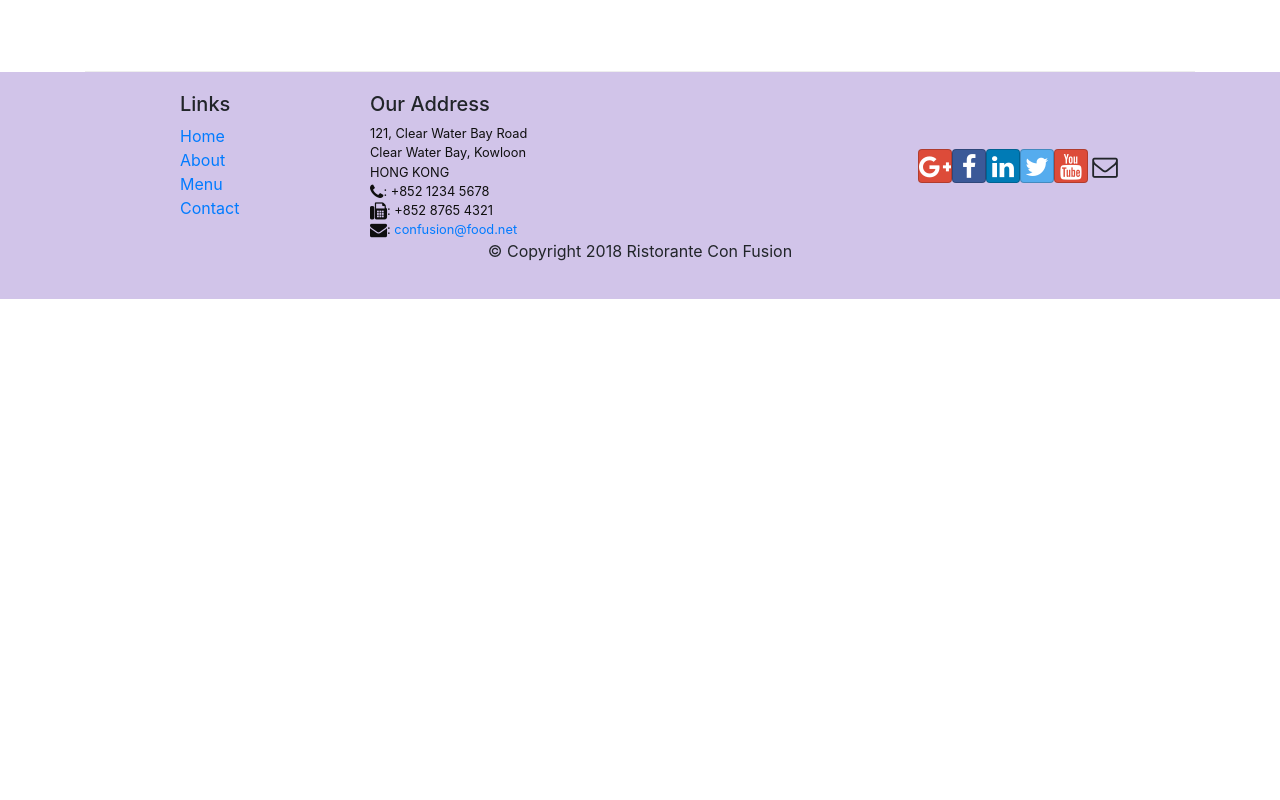
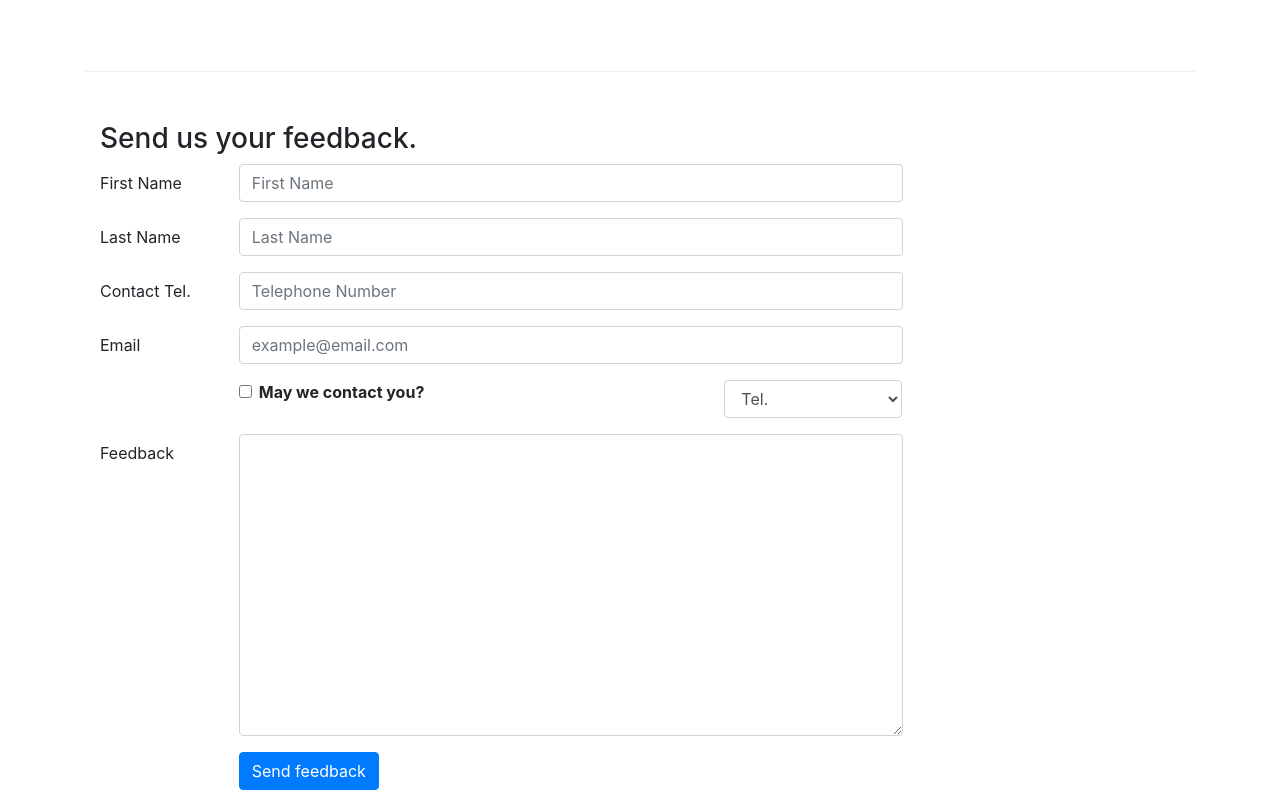
Before and after one commit to NikhilLakhani/restaurant-website1, a React (Create React App) app: page /contactus in a window 1280 px wide. Shown: the part 800-1600 px from the top of the page. Before the commit the page ends 1099 px from the top, so only its background shows below. Built offline with nearby package versions, Linux system fonts and the light colour scheme.

Commit message:
controlled forms 1

```diff
--- a/src/components/AboutComponent.js
+++ b/src/components/AboutComponent.js
@@ -5,14 +5,21 @@
 function RenderLeader({ leader }) {
 
     return (
-        <Media className='m-2 row'>
-            <Media className='col-12 col-md-2' left object src={leader.image} alt={leader.name} width='10%' />
-            <Media body className='col-12 col-md-10'>
-                <h3>{leader.name}</h3>
-                <p>{leader.designation}</p>
-                <p>{leader.description}</p>
+        <div className='m-5'>
+            <Media>
+                <div className='col-12 col-md-2'>
+                    <Media object src={leader.image} alt={leader.name} width='100%' />
+                    <Media className='d-md-none' style={{textAlign:"center"}} heading>{leader.name}</Media>
+                </div>
+                <div className='d-none d-md-block col col-md'>
+                    <Media body>
+                        <h3>{leader.name}</h3>
+                        <p>{leader.designation}</p>
+                        <p>{leader.description}</p>
+                    </Media>
+                </div>
             </Media>
-        </Media>
+        </div>
     );
 }
 
@@ -20,7 +27,7 @@
 
     const cleaders = props.leaders.map((leader) => {
         return (
-            <div>
+            <div className='col-12' key={leader.id}>
                 <RenderLeader leader={leader} />
             </div>
         )
@@ -79,13 +86,13 @@
                 </div>
             </div>
 
-            <div className='row row-content'>
-                <div className='col-12'>
+            <div className='row'>
+                <div className='col-12 mt-5'>
                     <h3>Corporate Leadership</h3>
                 </div>
-                <div className='col-12'>
-                    {cleaders}
-                </div>
+            </div>
+            <div className='row'>
+                {cleaders}
             </div>
         </div>
     );
--- a/src/components/ContactComponent.js
+++ b/src/components/ContactComponent.js
@@ -1,8 +1,43 @@
-import React from 'react';
-import { Breadcrumb, BreadcrumbItem } from 'reactstrap';
+import React, { Component } from 'react';
+import { Breadcrumb, BreadcrumbItem, Form, FormGroup, Label, Button, Input, Col } from 'reactstrap';
 import { Link } from 'react-router-dom';
 
-function Contact(props) {
+class Contact extends Component {
+
+    constructor(props) {
+        super(props);
+
+        this.state = {
+            firstname: '',
+            lastname: '',
+            telnum: '',
+            email: '',
+            agree: false,
+            contactType: 'Tel.',
+            message: ''
+        }
+        this.handleSubmit = this.handleSubmit.bind(this);
+        this.handleInputChange = this.handleInputChange.bind(this);
+    }
+
+    handleInputChange(event) {
+        const target = event.target;
+        const value = target.type === 'checkbox' ? target.checked : target.value;
+        const name = target.name;
+
+        this.setState({
+            [name]:value
+        });
+
+    }
+
+    handleSubmit(event) {
+        console.log("Current state is: " + JSON.stringify(this.state));
+        alert("Current state is: " + JSON.stringify(this.state));
+        event.preventDefault();
+    }
+
+    render() {
         return (
             <div className="container">
                 <div className="row">
@@ -41,8 +76,76 @@
                         </div>
                     </div>
                 </div>
+                <div className='row row-content'>
+                    <div className='col-12'>
+                        <h3>Send us your feedback.</h3>
+                    </div>
+                    <div className='col-12 col-md-9'>
+                        <Form onSubmit={this.handleSubmit}>
+                            <FormGroup row>
+                                <Label htmlFor="firstname" md={2}>First Name</Label>
+                                <Col md={10}>
+                                    <Input type='text' id='firstname' name='firstname' placeholder="First Name"
+                                        value={this.state.firstname} onChange={this.handleInputChange} />
+                                </Col>
+                            </FormGroup>
+                            <FormGroup row>
+                                <Label htmlFor="lastname" md={2}>Last Name</Label>
+                                <Col md={10}>
+                                    <Input type='text' id='lastname' name='lastname' placeholder="Last Name"
+                                        value={this.state.lastname} onChange={this.handleInputChange} />
+                                </Col>
+                            </FormGroup>
+                            <FormGroup row>
+                                <Label htmlFor="telnum" md={2}>Contact Tel.</Label>
+                                <Col md={10}>
+                                    <Input type='tel' id='telnum' name='telnum' placeholder="Telephone Number"
+                                        value={this.state.telnum} onChange={this.handleInputChange} />
+                                </Col>
+                            </FormGroup>
+                            <FormGroup row>
+                                <Label htmlFor="email" md={2}>Email</Label>
+                                <Col md={10}>
+                                    <Input type='email' id='email' name='email' placeholder="example@email.com"
+                                        value={this.state.email} onChange={this.handleInputChange} />
+                                </Col>
+                            </FormGroup>
+                            <FormGroup row>
+                                <Col md={{ size: 6, offset: 2 }}>
+                                    <FormGroup check>
+                                        <Label check>
+                                            <Input type='checkbox' name='agree' checked={this.state.agree} onChange={this.handleInputChange} />
+                                            {' '}<strong>May we contact you?</strong>
+                                        </Label>
+                                    </FormGroup>
+                                </Col>
+                                <Col md={{ size: 3, offset: 1 }}>
+                                    <Input type='select' name='contactType' value={this.state.contactType} onChange={this.handleInputChange}>
+                                        <option>Tel.</option>
+                                        <option>Eamil</option>
+                                    </Input>
+                                </Col>
+                            </FormGroup>
+                            <FormGroup row>
+                                <Label htmlFor="message" md={2}>Feedback</Label>
+                                <Col md={10}>
+                                    <Input type='textarea' id='message' name='message'
+                                        rows='12' value={this.state.message} onChange={this.handleInputChange} />
+                                </Col>
+                            </FormGroup>
+                            <FormGroup row>
+                                <Col md={{ size: 10, offset: 2 }}>
+                                    <Button type='submit' color='primary'>
+                                        Send feedback
+                                    </Button>
+                                </Col>
+                            </FormGroup>
+                        </Form>
+                    </div>
+                </div>
             </div>
         );
     }
+}
 
 export default Contact;
--- a/src/components/FooterComponent.js
+++ b/src/components/FooterComponent.js
@@ -10,7 +10,7 @@
                         <h5>Links</h5>
                         <ul className="list-unstyled">
                             <li><Link to="/home">Home</Link></li>
-                            <li><Link to="/aboutus">About</Link></li>
+                            <li><Link to="/about">About</Link></li>
                             <li><Link to="/menu">Menu</Link></li>
                             <li><Link to="/contactus">Contact</Link></li>
                         </ul>
--- a/src/components/MenuComponent.js
+++ b/src/components/MenuComponent.js
@@ -1,5 +1,5 @@
 import React from 'react';
-import { Card, CardImg, CardTitle, CardImgOverlay, Breadcrumb, BreadcrumbItem } from 'reactstrap';
+import { Card, CardImg, CardTitle, CardImgOverlay, Breadcrumb, BreadcrumbItem, Form } from 'reactstrap';
 import { Link } from 'react-router-dom';
 
 function RenderMenuItem({dish}) {
--- a/src/index.js
+++ b/src/index.js
@@ -17,4 +17,4 @@
 // If you want your app to work offline and load faster, you can change
 // unregister() to register() below. Note this comes with some pitfalls.
 // Learn more about service workers: https://bit.ly/CRA-PWA
-serviceWorker.unregister();
+serviceWorker.register();
```
Lines whose indentation alone changed are shown as unchanged.
